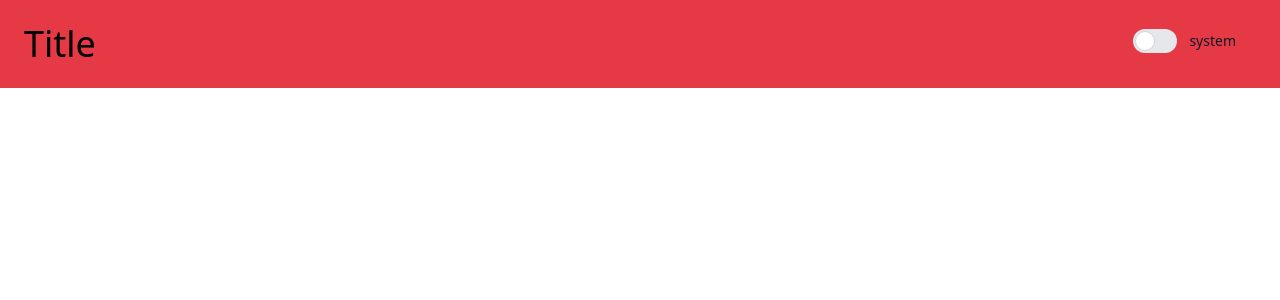
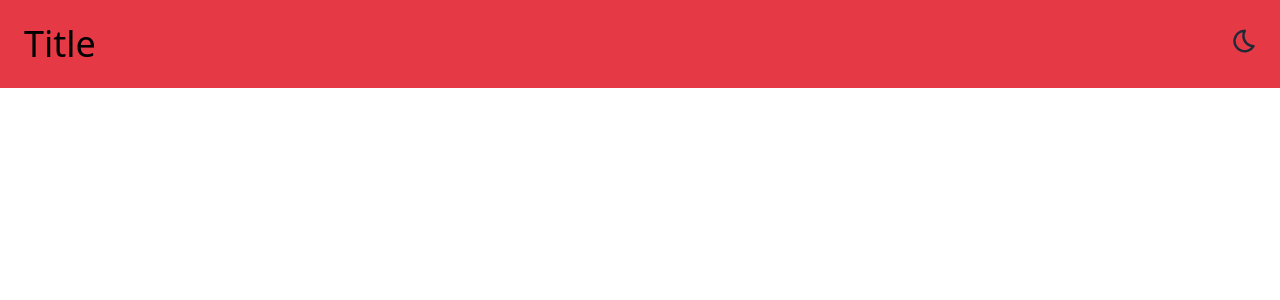
Before and after one commit to TarekAloui/eureka-website, a Next.js app: page / in a window 1280 px wide. Shown: the top 300 px of the page. Built offline with nearby package versions, Linux system fonts and the light colour scheme.

Commit message:
turned theme switcher to moon img-button

```diff
--- a/src/components/ThemeSwitcher/index.tsx
+++ b/src/components/ThemeSwitcher/index.tsx
@@ -3,6 +3,12 @@ import { useTheme } from 'next-themes'
 import { useState, useEffect } from 'react'
 
 const ThemeSwitcher = () => {
+	// Constants
+	const lightMoonIcon =
+		'M17.8 13.75a1 1 0 0 0-.859-.5A7.488 7.488 0 0 1 10.52 2a1 1 0 0 0 0-.969A1.035 1.035 0 0 0 9.687.5h-.113a9.5 9.5 0 1 0 8.222 14.247 1 1 0 0 0 .004-.997Z'
+	const darkMoonIcon =
+		'M8.509 5.75c0-1.493.394-2.96 1.144-4.25h-.081a8.5 8.5 0 1 0 7.356 12.746A8.5 8.5 0 0 1 8.509 5.75Z'
+	// States
 	const [mounted, setMounted] = useState(false)
 	const { theme, setTheme } = useTheme()
 
@@ -18,19 +24,23 @@ const ThemeSwitcher = () => {
 
 	return (
 		<div>
-			<label className="relative mr-5 inline-flex cursor-pointer items-center">
-				<input
-					type="checkbox"
-					value={theme}
-					className="peer sr-only"
-					onChange={onChangeThemeToggle}
-					checked={theme === 'dark'}
-				/>
-				<div className="peer h-6 w-11 rounded-full bg-gray-200 after:absolute after:left-[2px] after:top-0.5 after:h-5 after:w-5 after:rounded-full after:border after:border-gray-300 after:bg-white after:transition-all after:content-[''] peer-checked:bg-yellow-400 peer-checked:after:translate-x-full peer-checked:after:border-white peer-focus:ring-4 peer-focus:ring-yellow-300 dark:border-gray-600 dark:bg-gray-700 dark:peer-focus:ring-yellow-800"></div>
-				<span className="ml-3 text-sm font-medium text-gray-900 dark:text-gray-300">
-					{theme}
-				</span>
-			</label>
+			<button onClick={onChangeThemeToggle}>
+				<svg
+					className="h-6 w-6 text-gray-800 dark:text-white"
+					aria-hidden="true"
+					xmlns="http://www.w3.org/2000/svg"
+					fill={theme == 'light' ? 'currentColor' : 'none'}
+					viewBox="0 0 18 20"
+				>
+					<path
+						stroke="currentColor"
+						stroke-linecap="round"
+						stroke-linejoin="round"
+						stroke-width="2"
+						d={theme == 'light' ? lightMoonIcon : darkMoonIcon}
+					/>
+				</svg>
+			</button>
 		</div>
 	)
 }
```
